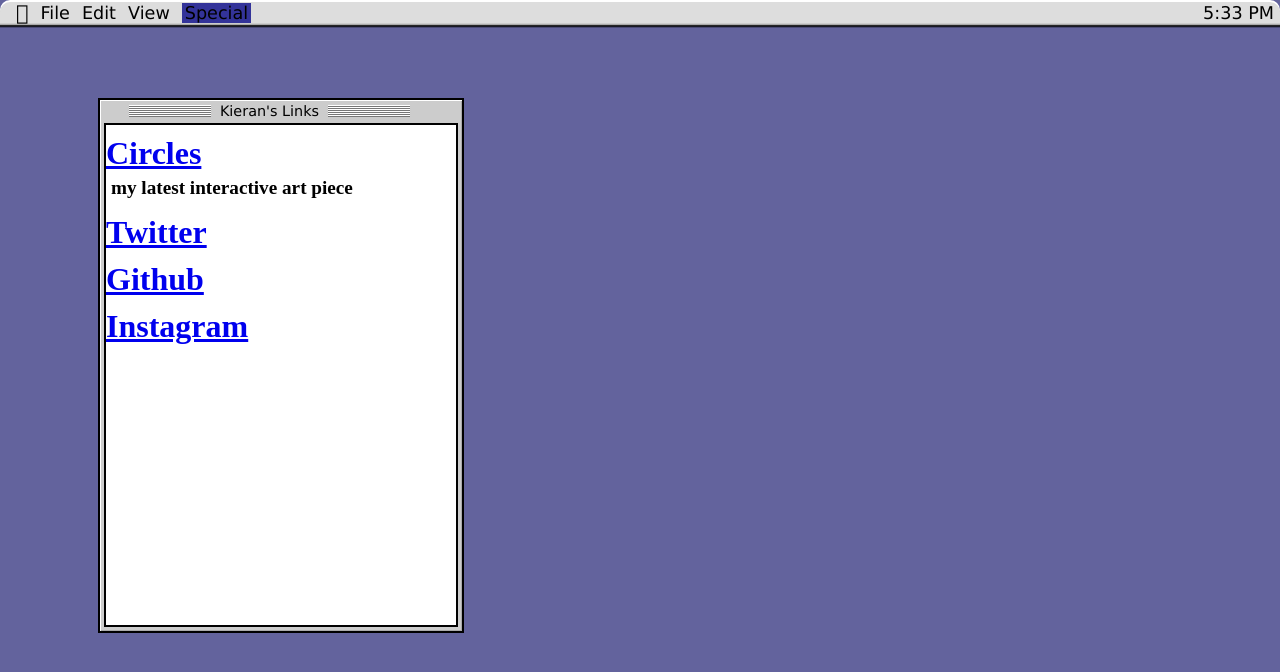
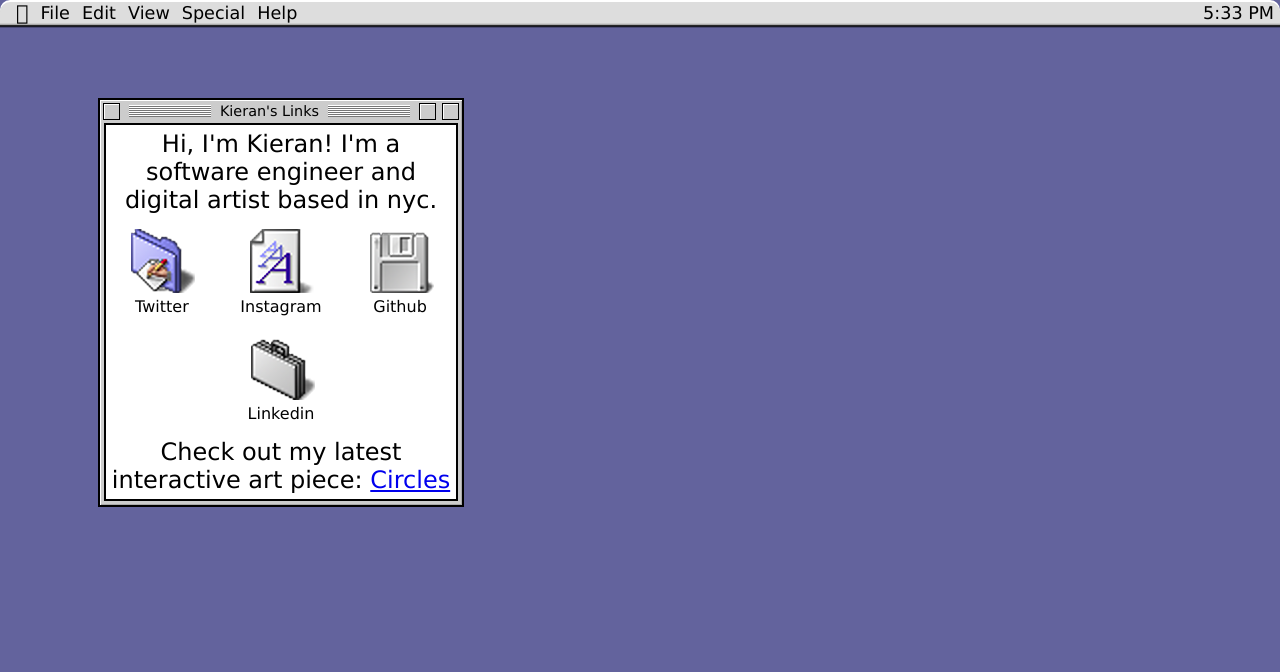
Before and after one commit to kp1zzle/nineties, a plain HTML site: page public/index.html in a window 1280 px wide. Drawn offline with Linux system fonts and the light colour scheme; a web font is replaced by a local one.

Commit message:
icons and text

```diff
--- a/public/index.html
+++ b/public/index.html
@@ -12,27 +12,44 @@
     <div class="menuBarElement">File</div>
     <div class="menuBarElement">Edit</div>
     <div class="menuBarElement">View</div>
-    <div class="menuBarElementSelected">Special</div>
-<!--    <div class="menuBarElement">Help</div>-->
+    <div class="menuBarElement">Special</div>
+    <div class="menuBarElement" id="helpButton">Help</div>
     <div class="menuBarSpacer"></div>
     <div class="menuBarElement" id="time">5:33 PM</div>
 </div>
 
 <div class="window" id="window">
     <div class="windowHeader" id="windowHeader">
-        <div class="closeButton"></div>
+        <button class="windowHeaderButton" id="closeButton"></button>
         <div class="windowHeaderSpacer"></div>
        <p class="windowHeaderText">Kieran's Links</p>
         <div class="windowHeaderSpacer"></div>
-        <div class="closeButton"></div>
-        <div class="closeButton"></div>
+        <button class="windowHeaderButton"></button>
+        <button class="windowHeaderButton"></button>
     </div>
     <div class="windowContent">
-        <h1 class="link"><a href="https://twitter.com/raptorcoder">Circles</a></h1>
-        <h2 class="linkDesc">my latest interactive art piece</h2>
-        <h1 class="link"><a href="https://twitter.com/raptorcoder">Twitter</a></h1>
-        <h1 class="link"><a href="https://github.com/kp1zzle">Github</a></h1>
-        <h1 class="link"><a href="https://www.instagram.com/raptorcoder/">Instagram</a></h1>
+        <p class="contentParagraph">
+            Hi, I'm Kieran! I'm a software engineer and digital artist based in nyc.
+        </p>
+
+        <a class="contentLinkGroup" href="https://twitter.com/raptorcoder">
+            <img src="images/twitter.png">
+            <p class="contentLinkDescription">Twitter</p>
+        </a>
+        <a class="contentLinkGroup" href="https://www.instagram.com/raptorcoder/">
+            <img src="images/insta.png">
+            <p class="contentLinkDescription">Instagram</p>
+        </a>
+        <a class="contentLinkGroup" href="https://twitter.com/raptorcoder">
+            <img src="images/github.png">
+            <p class="contentLinkDescription">Github</p>
+        </a>
+        <a class="contentLinkGroup" href="https://twitter.com/raptorcoder">
+            <img src="images/linkedin.png">
+            <p class="contentLinkDescription">Linkedin</p>
+        </a>
+
+        <p class="contentParagraph"> Check out my latest interactive art piece: <a href="https://kp1zzle.github.io/circles">Circles</a></p>
     </div>
 </div>
 </body>
--- a/public/style.css
+++ b/public/style.css
@@ -49,6 +49,7 @@
 }
 
 .menuBarElement {
+  all: unset;
   vertical-align: top;
   display: inline;
   padding: 0px;
@@ -57,19 +58,23 @@
   -webkit-font-smoothing: none;
   font-smooth: never;
   flex-shrink: 0;
+  cursor: default;
+  -webkit-touch-callout: none;
+  -webkit-user-select: none;
+  -khtml-user-select: none;
+  -moz-user-select: none;
+  -ms-user-select: none;
+  user-select: none;
 }
 
-.menuBarElementSelected {
-  vertical-align: top;
-  display: inline;
-  padding-left: 3px;
-  padding-right: 3px;
-  font-size: 1.1em;
-  margin: 6px;
-  -webkit-font-smoothing: none;
-  font-smooth: never;
-  flex-shrink: 0;
+.menuBarElement:active {
   background: #333399;
+}
+
+@media only screen and (max-width: 400px) {
+  #helpButton {
+    display: none;
+  }
 }
 
 .menuBarSpacer {
@@ -139,7 +144,7 @@
 .windowContent {
   background: white;
   width: 350px;
-  height: 500px;
+  max-height: 60vh;
   margin: 6px;
   margin-top: 0px;
   box-shadow:
@@ -147,6 +152,10 @@
           0 0 0 2px #000000;
   overflow-y: scroll;
   overflow-x: scroll;
+  display: flex;
+  flex-direction: row;
+  flex-wrap: wrap;
+  font-family: Charcoal, Geneva, sans-serif;
 }
 
 .link {
@@ -160,13 +169,18 @@
   font-size: 1.2em;
 }
 
-.closeButton {
+.windowHeaderButton {
+  all: unset;
   width: 15px;
   height: 15px;
   display: inline;
   background: #CCCCCC;
   margin: 4px;
   flex: 0 0 15px;
+  box-shadow:
+          1px 1px 0 0px #ffffff inset,
+            /*-1px -1px 0 0px #AAAAAA inset,*/
+          0 0 0 1px #000000;
 }
 
 /* width */
@@ -197,5 +211,39 @@
           2px 0px 0 1px #CCCCCC,
           0px 2px 0 1px #CCCCCC,
           0 0 0 2px #000000;
+  cursor: se-resize;
+}
+
+img {
+  width: inherit;
+  height: inherit;
+  padding-left: 3px;
+}
+
+.contentLinkGroup{
+  all: unset;
+  width: auto;
+  display: inline;
+  padding: 10px;
+  text-align: center;
+  margin:auto;
 
 }
+
+.contentLinkGroup:active {
+  background: #333399;
+  color: #ffffff;
+}
+
+.contentLinkDescription {
+  margin: 0;
+  padding: 0;
+  background: inherit;
+}
+
+.contentParagraph {
+  all: unset;
+  font-size: 1.5em;
+  text-align: center;
+  margin: 5px;
+}
```
Also changed, not shown: public/images/github.png (added), public/images/insta.png (added), public/images/linkedin.png (added), public/images/twitter.png (added).
